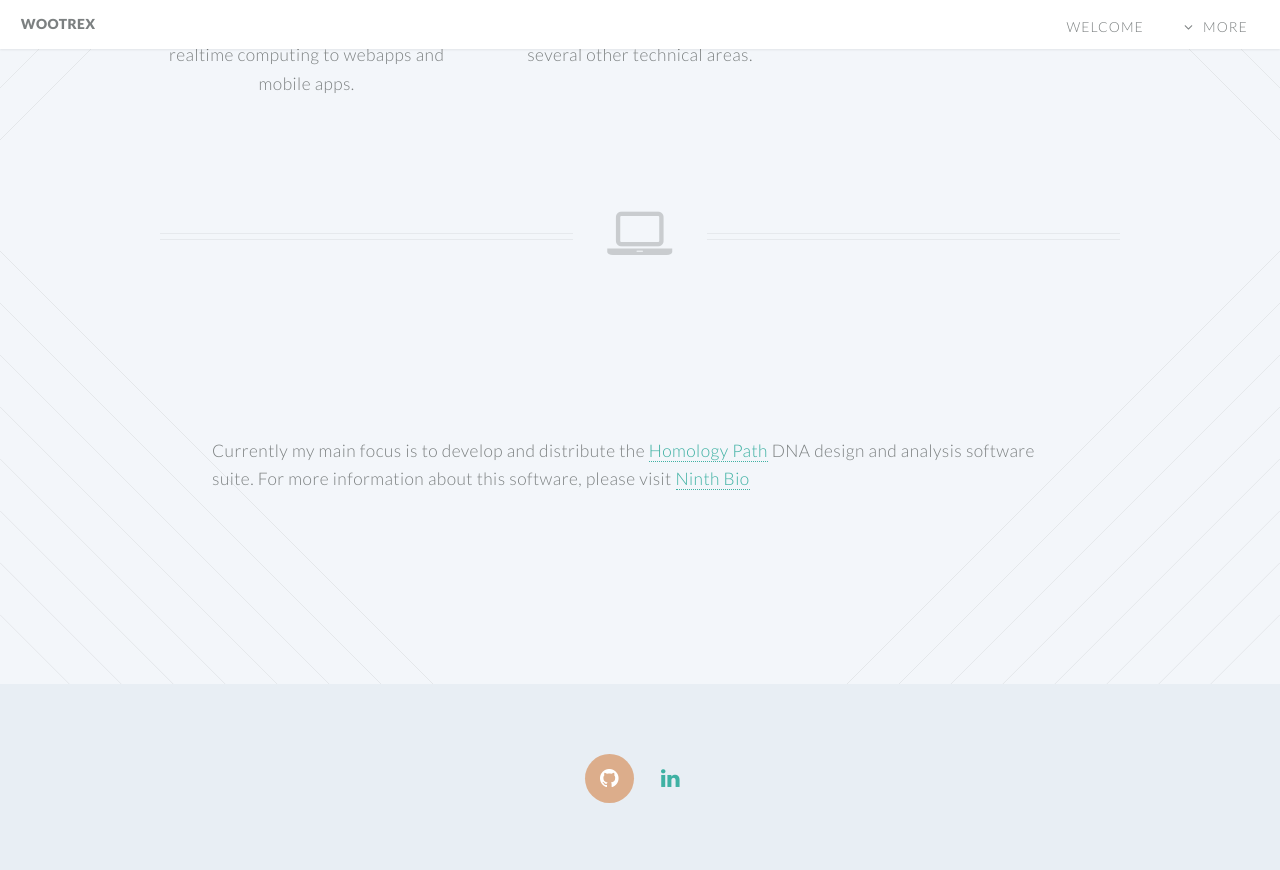
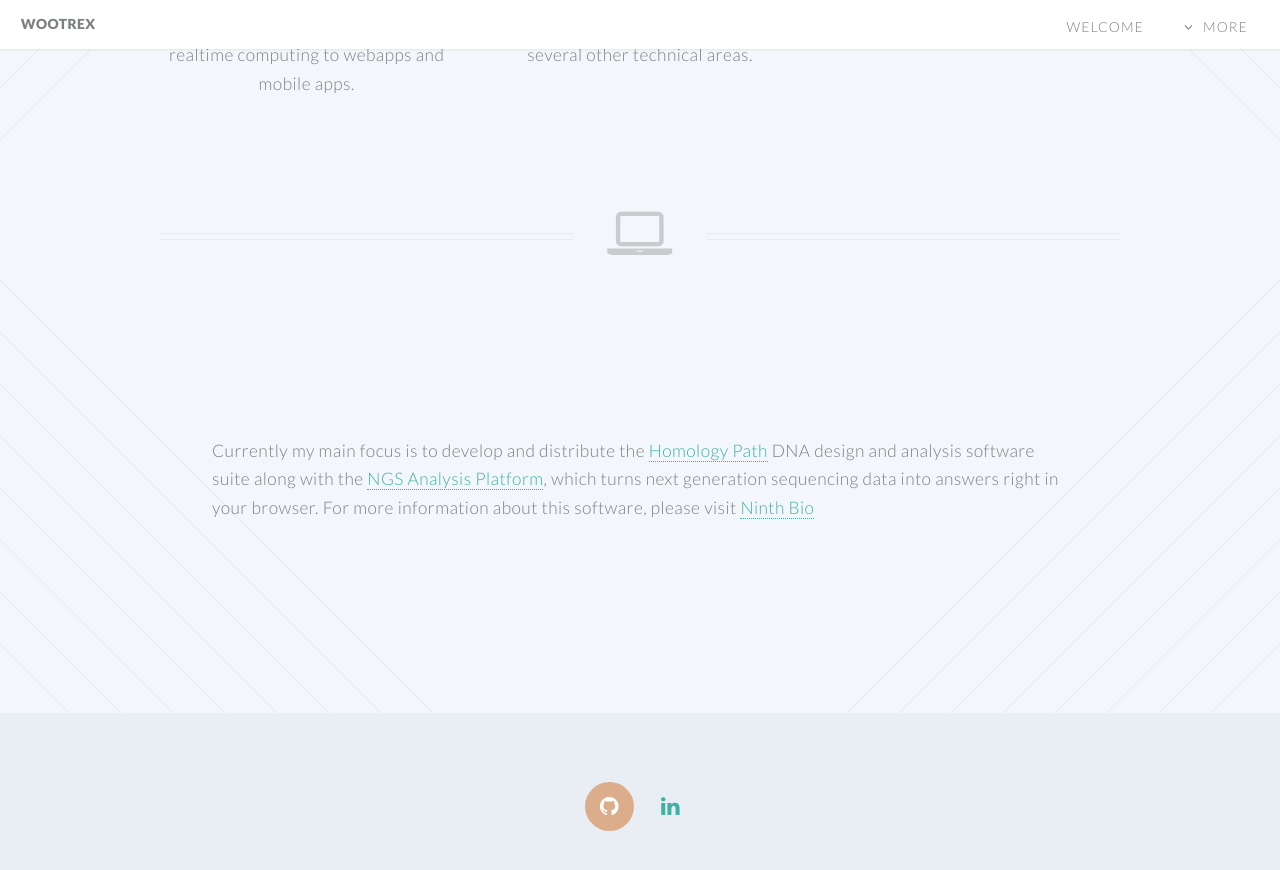
Before and after one commit to uzbit/uzbit.github.io, a Jekyll site: the page built from index.html, in a window 1280 px wide and 900 px high, scrolled down 865 px. Shown: the top 870 px of the window. Built offline with Jekyll 4.4.1, drawn with Linux system fonts in a browser that asks for light colours.

Commit message:
add NAP link

```diff
--- a/index.html
+++ b/index.html
@@ -90,7 +90,8 @@ layout: landing-page
 						<span class="icon fa-laptop"></span>
 					</header>
 					<section class="wrapper container">
-							Currently my main focus is to develop and distribute the <a href="https://homologypath.com">Homology Path</a> DNA design and analysis software suite.
+							Currently my main focus is to develop and distribute the <a href="https://homologypath.com">Homology Path</a> DNA design and analysis software suite
+							along with the <a href="/ngs-analysis-platform/">NGS Analysis Platform</a>, which turns next generation sequencing data into answers right in your browser.
 							For more information about this software, please visit <a href="https://www.ninthbio.com/">Ninth Bio</a>
 					</section>
 
```
